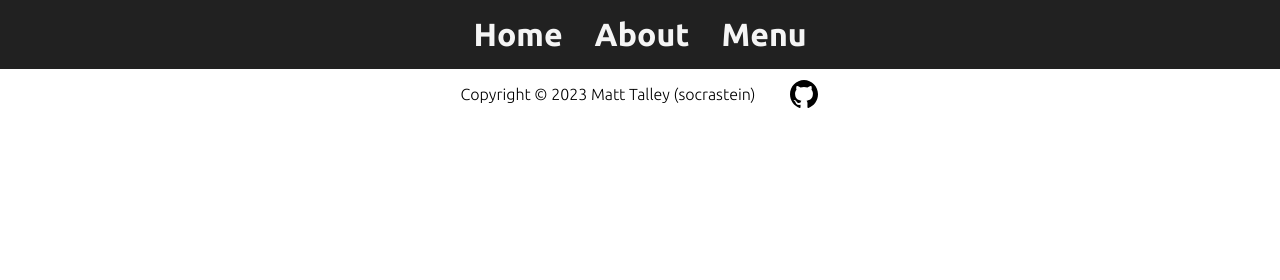
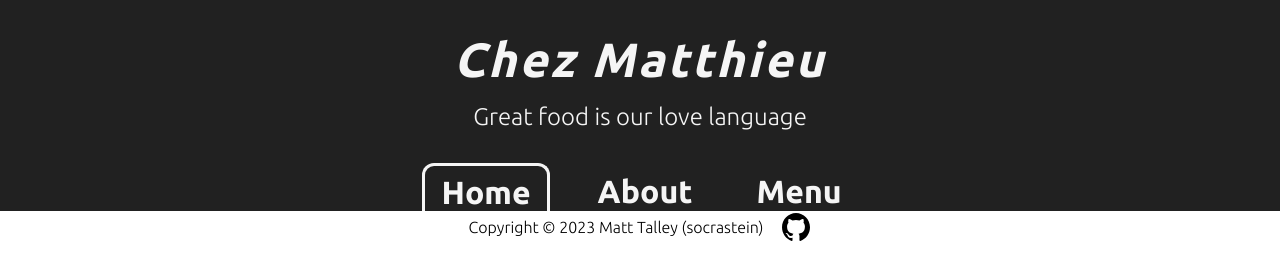
Before and after one commit to socrastein/restaurant-page, a website built with webpack: page dist/index.html in a window 1280 px wide. Built offline with nearby package versions, Linux system fonts and the light colour scheme.

Commit message:
Add pictures, setup headers and page tab styling

```diff
--- a/src/home.js
+++ b/src/home.js
@@ -1,7 +1,21 @@
+import knife from './pics/knife.jpg';
+
+// import Picture from './picture.jpg';
+
+// Add the image to an existing div
+// const myPicture = new Image();
+// myPicture.src = Picture;
+// element.appendChild(myPicture)
+
 function loadHome(){
   const root = document.getElementById('root');
+  const knifePic = new Image();
+  knifePic.src = knife;
 
+  const page = document.createElement('div');
+  page.setAttribute("class", "flexColumn");
 
+  root.appendChild(page);
 
 
 
--- a/src/index.js
+++ b/src/index.js
@@ -14,40 +14,69 @@ import loadMenu from "./menu";
 
 const root = document.getElementById("root");
 
-// All the page tabs will be nested and styled within this container div,
-// making this the only HTML other than the footer not loaded dynamically by a call to a module
+// Setup the header and subheader with restaurant name and tagline. Underneath, the page tabs
+// will be nested inside a container div. These elements are the only HTML other than the footer
+// that aren't loaded dynamically by a call to a page module
+const pageHeader = document.createElement("div");
+pageHeader.setAttribute("class", "header flexRow");
+pageHeader.innerHTML = 'Chez Matthieu'
+root.appendChild(pageHeader);
+
+const subHeader = document.createElement("p");
+subHeader.setAttribute("class", "subHeader flexRow");
+subHeader.innerHTML = 'Great food is our love language';
+root.appendChild(subHeader);
+
 const tabBar = document.createElement("div");
-tabBar.setAttribute("class", "tabBar");
+tabBar.setAttribute("class", "tabBar flexRow");
 root.appendChild(tabBar);
 
 // Replace all content on the page with scripted elements from home.js module
 // when home tab is clicked
 const tabHome = document.createElement("div");
 tabHome.innerHTML = "Home";
-tabHome.setAttribute("class", "tabButton");
-tabHome.addEventListener("click", loadHome);
+tabHome.setAttribute("id", "tabHome");
+tabHome.setAttribute("class", "tabButton tabCurrent");
+tabHome.addEventListener("click", () => {
+  loadHome();
+  tabHome.setAttribute("class", "tabButton tabCurrent");
+  tabAbout.setAttribute("class", "tabButton");
+  tabMenu.setAttribute("class", "tabButton");
+});
 tabBar.appendChild(tabHome);
 
 // Replace all content on the page with scripted elements from about.js module
 // when about tab is clicked
 const tabAbout = document.createElement("div");
 tabAbout.innerHTML = "About";
+tabAbout.setAttribute("id", "tabAbout");
 tabAbout.setAttribute("class", "tabButton");
-tabAbout.addEventListener("click", loadAbout);
+tabAbout.addEventListener("click", () => {
+  loadAbout();
+  tabAbout.setAttribute("class", "tabButton tabCurrent");
+  tabHome.setAttribute("class", "tabButton");
+  tabMenu.setAttribute("class", "tabButton");
+});
 tabBar.appendChild(tabAbout);
 
 // Replace all content on the page with scripted elements from menu.js module
 // when menu tab is clicked
 const tabMenu = document.createElement("div");
 tabMenu.innerHTML = "Menu";
+tabMenu.setAttribute("id", "tabMenu");
 tabMenu.setAttribute("class", "tabButton");
-tabMenu.addEventListener("click", loadMenu);
+tabMenu.addEventListener("click", () => {
+  loadMenu();
+  tabMenu.setAttribute("class", "tabButton tabCurrent");
+  tabAbout.setAttribute("class", "tabButton");
+  tabHome.setAttribute("class", "tabButton");
+});
 tabBar.appendChild(tabMenu);
 
 // Create footer with attribution and GitHub logo at the bottom of home page, the only HTML other
 // than the page tabs that is not loaded dynamically by a call to a module
 const footer = document.createElement("div");
-footer.setAttribute("class", "footer");
+footer.setAttribute("class", "footer flexRow");
 root.appendChild(footer);
 const footerText = document.createElement("p");
 footerText.innerHTML = "Copyright © 2023 Matt Talley (socrastein)";
--- a/src/style.css
+++ b/src/style.css
@@ -2,33 +2,70 @@
   font-family: 'Ubuntu', sans-serif;
 }
 
-body {
+body, p {
   margin: 0;
 }
 
-.tabBar, .footer {
+.flexRow {
   display: flex;
   align-items: center;
   justify-content: center;
-  gap: 2rem;
   margin: 0 auto;
 }
 
+.flexColumn {
+  display: flex;
+  align-items: center;
+  justify-content: space-evenly;
+}
+
+.header, .subHeader, .tabBar {
+  background-color: #212121;
+}
+
+.header, .subHeader, .tabButton {
+  color: #f5f5f5;
+}
+
+.header {
+  font-size: 3rem;
+  font-style: italic;
+  font-weight: 800;
+  padding: 2rem 0 1rem 0;
+  letter-spacing: 3px;
+}
+
+.subHeader {
+  font-size: 1.5rem;
+  padding: 0 0 1rem 0;
+}
+
 .tabBar {
-  background-color: #212121;
-  padding: 1rem;
-
+  padding: 1rem 1rem 0 1rem;
+  gap: 2rem;
 }
 
 .tabButton {
-  color: #f5f5f5;
   font-size: 2rem;
   font-weight: 800;
+  padding: .5rem 1rem 0 1rem;
+}
+
+.tabButton:hover:not(.tabCurrent) {
+  cursor: pointer;
+  transform: scale(1.1);
+}
+
+.tabCurrent {
+  border-style: solid;
+  border-color: #f5f5f5;
+  border-radius: 12px 12px 0 0;
+  border-bottom: none;
 }
 
 
 .footer {
-
+  gap: 1rem;
 }
 
 #gitLogo {
```
Also changed, not shown: dist/e0134549c296e40ead63.jpg (added), dist/main.js, src/pics/burger.jpg (added), src/pics/cheesecake.jpg (added), src/pics/enchilada.jpg (added), src/pics/knife.jpg (added), src/pics/mac.jpg (added), src/pics/spices.jpg (added).
